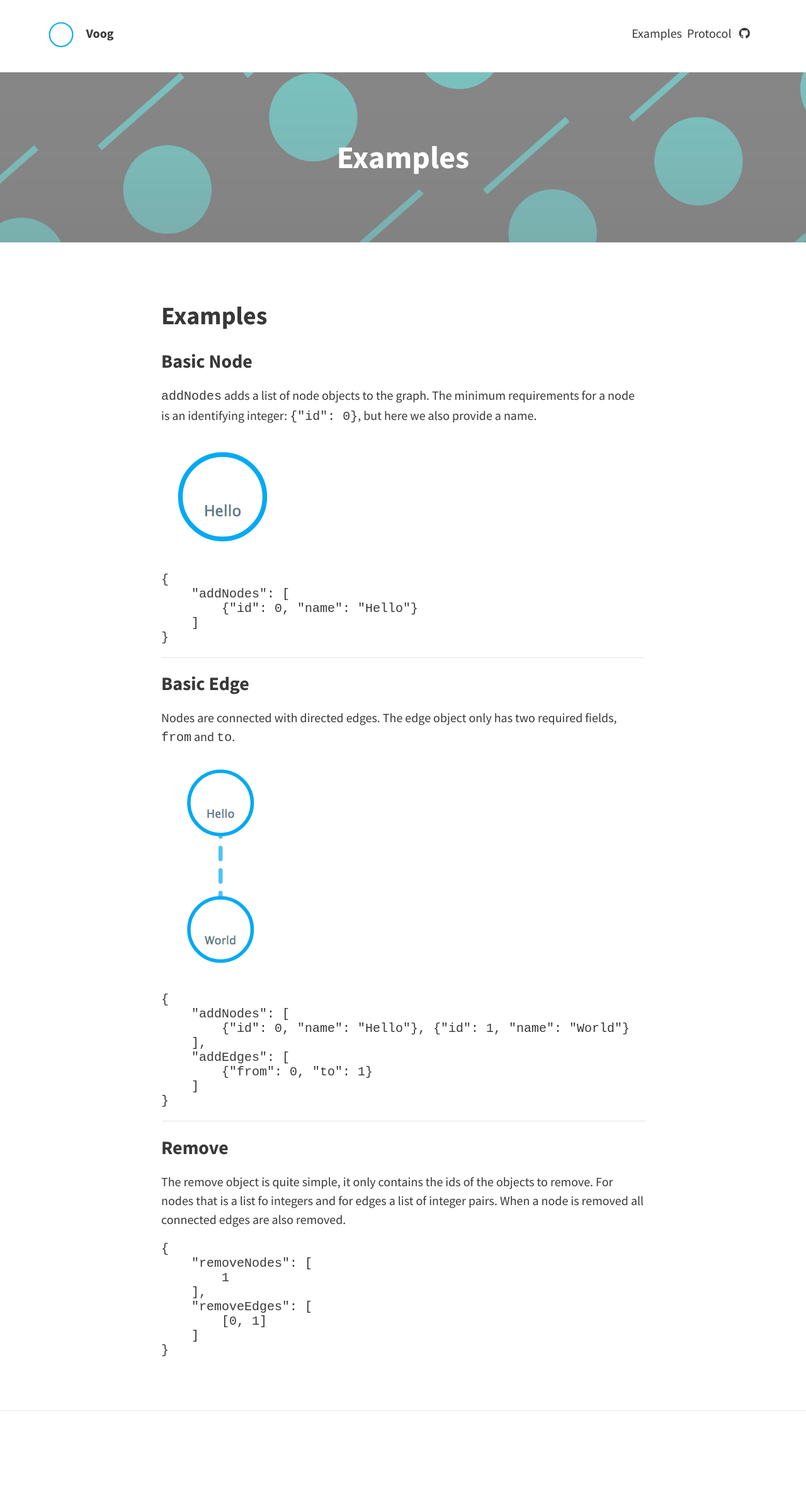
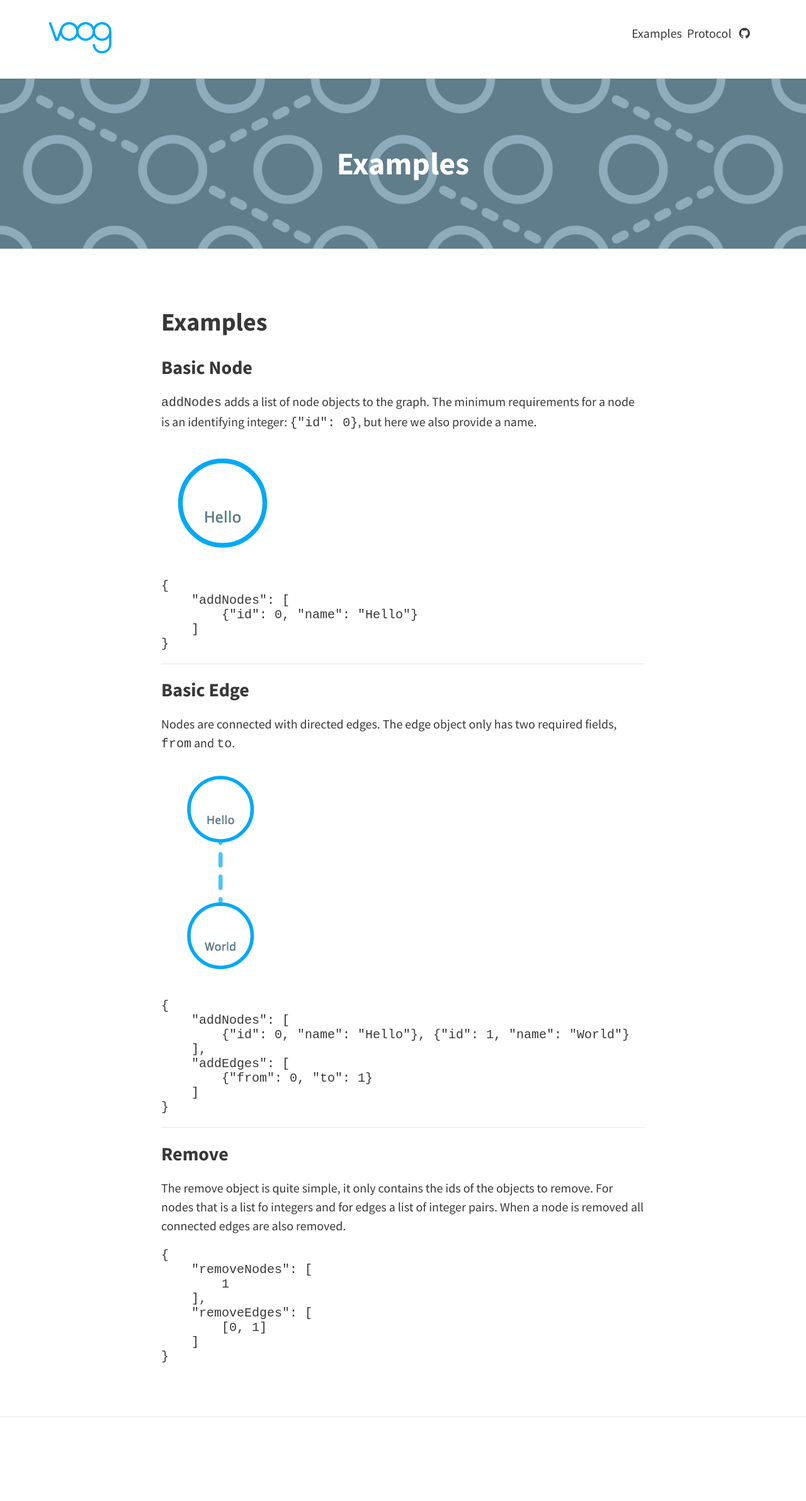
Before and after one commit to kantega/voog, a Jekyll site: the page built from examples.md, in a window 1280 px wide. Shown: the whole page at 63% size. Built offline with Jekyll 4.4.1, drawn with Linux system fonts in a browser that asks for light colours.

Commit message:
Style page

````diff
--- a/_config.yml
+++ b/_config.yml
@@ -6,7 +6,7 @@ url: "https://kantega.github.io/"
 theme_settings:
   # Meta
   title: Voog
-  avatar: assets/img/avatar.png
+  avatar: assets/img/logo.svg
   favicon: assets/img/favicon.ico
   gravatar: # Email MD5 hash
   description: "Stream network visualiser" # used by search engines
@@ -14,7 +14,7 @@ theme_settings:
   # Header and footer text
   header_text: >
      <p>Stream network visualiser</p>
-  header_text_feature_image:
+  header_text_feature_image: assets/img/circles.jpg
   footer_text: >
 
   # Icons
--- a/_includes/header.html
+++ b/_includes/header.html
@@ -9,9 +9,6 @@
 			<img class="avatar" src="{{ site.baseurl }}/{{ site.theme_settings.avatar }}" alt=""/>
 		</a>
 		{% endif %}
-		<h1 class="site-title">
-			<a href="{{ site.baseurl }}/">{{ site.theme_settings.title }}</a>
-		</h1>
 	</div>
 	<nav class="site-nav">
 		<ul>
--- a/_sass/includes/_header.scss
+++ b/_sass/includes/_header.scss
@@ -11,8 +11,8 @@
   }
 
   .avatar {
-    height: 2em;
-    width: 2em;
+    height: 2.5em;
+    width: 5em;
     float: left;
     margin-top: -3px;
     border-radius: 0.2em;
--- a/_sass/layouts/_index.scss
+++ b/_sass/layouts/_index.scss
@@ -3,6 +3,8 @@
   @extend %padding-regular;
   display: inline-block;
   width: 100%;
+  height: 225px;
+  padding: 90px;
   background-color:$header-desc-background-color;
   background-size: cover;
   font-size: 1.2em;
--- a/examples.md
+++ b/examples.md
@@ -2,7 +2,7 @@
 layout: page
 title: Examples
 permalink: /examples/
-feature-img: "assets/img/sample_feature_img_3.png"
+feature-img: "assets/img/circles.jpg"
 ---
 
 ## Examples
@@ -10,7 +10,7 @@ feature-img: "assets/img/sample_feature_img_3.png"
 `addNodes` adds a list of node objects to the graph.
 The minimum requirements for a node is an identifying integer: `{"id": 0}`, but here we also provide a name.
 
-![Hello](/assets/img/hello.png)
+![Hello](/voog/assets/img/hello.png)
 ```
 {
     "addNodes": [
@@ -22,7 +22,7 @@ The minimum requirements for a node is an identifying integer: `{"id": 0}`, but
 ### Basic Edge
 Nodes are connected with directed edges. The edge object only has two required fields, `from` and `to`.
 
-![Hello World](/assets/img/hello_world.png)
+![Hello World](/voog/assets/img/hello_world.png)
 ```
 {
     "addNodes": [
````
Also changed, not shown: assets/img/circles.jpg (added), assets/img/logo.svg (added).
